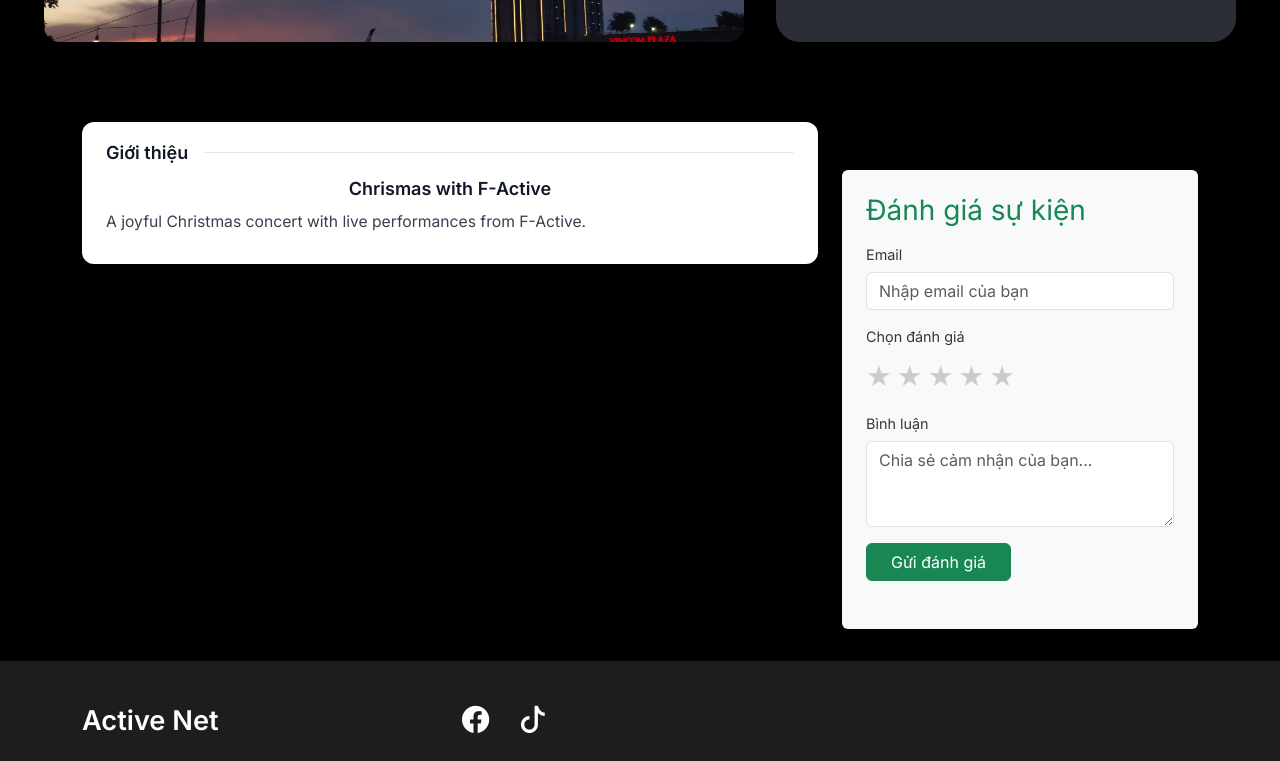
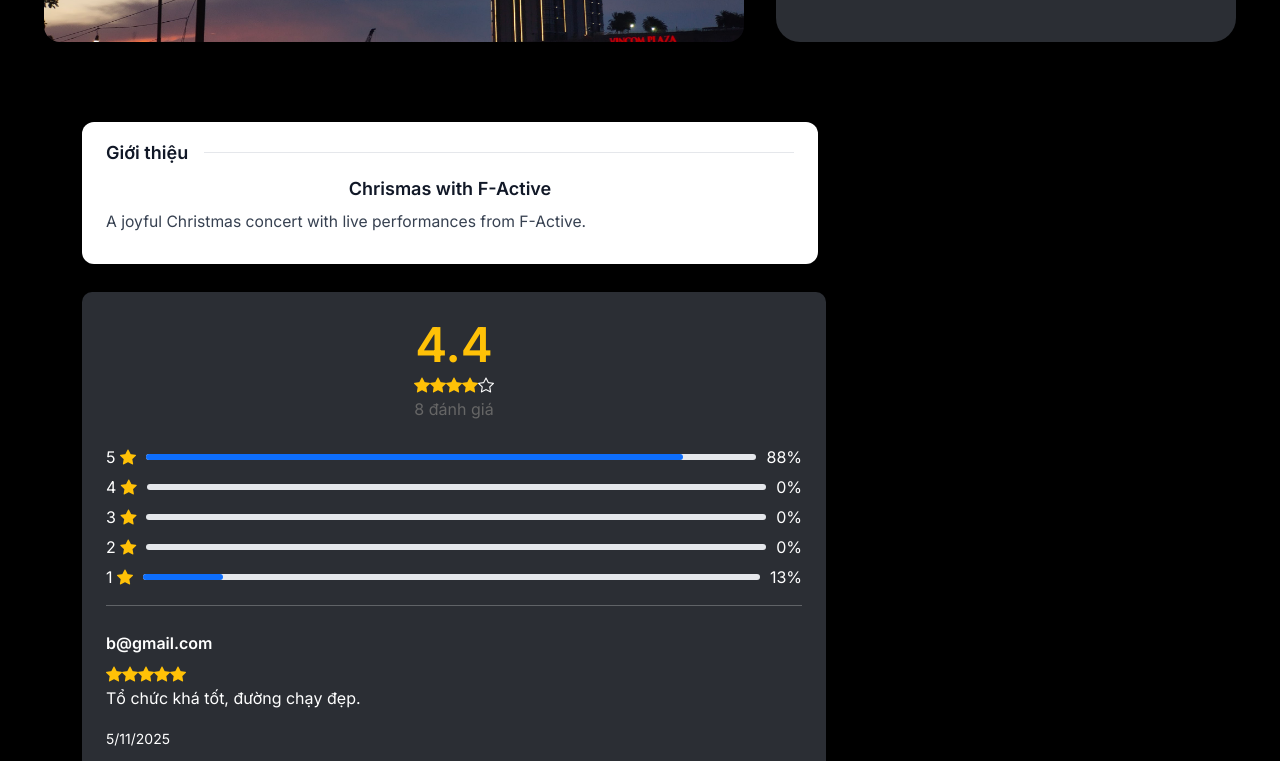
Before and after one commit to THNisme/FA25_FER202_GROUP_1, a React (Create React App) app: page /event/1 in a window 1280 px wide. Shown: the part 460-1221 px from the top of the page. Built offline with nearby package versions, Linux system fonts and the light colour scheme; data requests are answered from the project's data file; grey boxes are pictures that could not be loaded.

Commit message:
review Box

```diff
--- a/src/api/reviewBoxApi.js
+++ b/src/api/reviewBoxApi.js
@@ -0,0 +1,22 @@
+const BASE_URL = "http://localhost:5000/events";
+
+/**
+ * Lấy danh sách review theo ID sự kiện
+ */
+export const getReviewsByEvent = async (eventId) => {
+  try {
+    if (!eventId) return [];
+
+    const res = await fetch(`${BASE_URL}/${eventId}`);
+    if (!res.ok) {
+      console.error("Không lấy được event", res.status);
+      return [];
+    }
+
+    const event = await res.json();
+    return Array.isArray(event.reviews) ? event.reviews : [];
+  } catch (err) {
+    console.error("API Get Reviews Error:", err);
+    return [];
+  }
+};
--- a/src/components/ReviewBox.js
+++ b/src/components/ReviewBox.js
@@ -1,110 +1,83 @@
-import React, { useState } from "react";
-import { addReviewToEvent } from "../api/reviewBoxApi";
-import { Form, Button, Alert } from "react-bootstrap";
+import { useEffect, useState } from "react";
+import { getReviewsByEvent } from "../api/reviewBoxApi";
+import "../css/reviewbox.css";
 
-const ReviewBox = ({ eventId }) => {
-  const [formData, setFormData] = useState({
-    email: "",
-    rating: 0,
-    comment: "",
-  });
-  const [alert, setAlert] = useState(null);
+export default function ReviewBox({ eventId }) {
+  const [reviews, setReviews] = useState([]);
 
-  const handleChange = (e) => {
-    setFormData({ ...formData, [e.target.name]: e.target.value });
-  };
+  useEffect(() => {
+    const load = async () => {
+      const data = await getReviewsByEvent(eventId);
+      setReviews(data || []);
+    };
+    load();
+  }, [eventId]);
 
-  const handleRating = (value) => {
-    setFormData({ ...formData, rating: value });
-  };
+  if (!reviews.length) return <p className="text">Chưa có đánh giá nào.</p>;
 
-  const handleSubmit = async (e) => {
-    e.preventDefault();
-    const { email, rating, comment } = formData;
+  const avgRating =
+    reviews.reduce((sum, r) => sum + r.rating, 0) / reviews.length;
 
-    if (!email.trim() || !rating || !comment.trim()) {
-      setAlert({ type: "danger", message: "Vui lòng điền đầy đủ thông tin!" });
-      return;
-    }
+  // Tỷ lệ sao
+  const starCount = [1,2,3,4,5].map(star => ({
+    star,
+    percent: Math.round(
+      (reviews.filter(r => Math.round(r.rating) === star).length / reviews.length) * 100
+    )
+  })).reverse(); // Đảo để hiện 5 → 1
 
-    try {
-      await addReviewToEvent(eventId, {
-        email,
-        rating: parseFloat(rating),
-        comment,
-      });
-      setAlert({ type: "success", message: "🎉 Cảm ơn bạn đã gửi đánh giá!" });
-      setFormData({ email: "", rating: 0, comment: "" });
-    } catch (error) {
-      console.error(error);
-      setAlert({ type: "danger", message: "Không thể gửi đánh giá!" });
-    }
+  // Render sao không nửa
+  const renderStars = (rating) => {
+    const full = Math.round(rating);
+    return (
+      <>
+        {[...Array(full)].map((_, i) => (
+          <i key={i} className="bi bi-star-fill text-warning"></i>
+        ))}
+        {[...Array(5-full)].map((_, i) => (
+          <i key={i} className="bi bi-star text"></i>
+        ))}
+      </>
+    );
   };
 
   return (
-    <div className="review-box p-4 bg-light rounded shadow-sm mt-5">
-      <h3 className="mb-3 text-success">Đánh giá sự kiện</h3>
+    <div className="review-box-container">
 
-      {alert && (
-        <Alert
-          variant={alert.type}
-          onClose={() => setAlert(null)}
-          dismissible
-          className="mb-3"
-        >
-          {alert.message}
-        </Alert>
-      )}
+      {/* Tổng rating */}
+      <div className="summary-box">
+        <h1 className="avg-rating">{avgRating.toFixed(1)}</h1>
+        <div>{renderStars(avgRating)}</div>
+        <p className="total-reviews">{reviews.length} đánh giá</p>
+      </div>
 
-      <Form onSubmit={handleSubmit} className="mb-4">
-        <Form.Group className="mb-3">
-          <Form.Label>Email</Form.Label>
-          <Form.Control
-            type="email"
-            name="email"
-            placeholder="Nhập email của bạn"
-            value={formData.email}
-            onChange={handleChange}
-          />
-        </Form.Group>
+      {/* Thanh tỷ lệ sao */}
+      <div className="rating-bars">
+        {starCount.map((s, i) => (
+          <div key={i} className="rating-row">
+            <span>{s.star} <i className="bi bi-star-fill text-warning"></i></span>
+            <div className="bar">
+              <div className="bar-fill" style={{width: `${s.percent}%`}}></div>
+            </div>
+            <span className="percent">{s.percent}%</span>
+          </div>
+        ))}
+      </div>
 
-        <Form.Group className="mb-3">
-          <Form.Label>Chọn đánh giá</Form.Label>
-          <div className="rating-stars d-flex align-items-center">
-            {[1, 2, 3, 4, 5].map((star) => (
-              <span
-                key={star}
-                onClick={() => handleRating(star)}
-                style={{
-                  fontSize: "1.8rem",
-                  color: star <= formData.rating ? "#FFD700" : "#ccc",
-                  cursor: "pointer",
-                  marginRight: "5px",
-                }}
-              >
-                ★
-              </span>
-            ))}
-          </div>
-        </Form.Group>
+      <hr />
 
-        <Form.Group className="mb-3">
-          <Form.Label>Bình luận</Form.Label>
-          <Form.Control
-            as="textarea"
-            name="comment"
-            rows={3}
-            placeholder="Chia sẻ cảm nhận của bạn..."
-            value={formData.comment}
-            onChange={handleChange}
-          />
-        </Form.Group>
-        <Button variant="success" type="submit" className="px-4">
-          Gửi đánh giá
-        </Button>
-      </Form>
+      {/* Danh sách review */}
+      {reviews.map(r => (
+        <div key={r.id} className="review-item">
+          <h6 className="fw-bold">{r.email}</h6>
+          <div>{renderStars(r.rating)}</div>
+          <p>{r.comment}</p>
+          <small className="text">
+            {new Date(r.date).toLocaleDateString("vi-VN")}
+          </small>
+        </div>
+      ))}
+
     </div>
   );
-};
-
-export default ReviewBox;
+}
--- /dev/null
+++ b/src/css/reviewbox.css
@@ -0,0 +1,50 @@
+.review-box-container {
+  background: #2B2E34;
+  border-radius: 10px;
+  padding: 1.5rem;
+}
+
+.summary-box {
+  text-align: center;
+  margin-bottom: 1.5rem;
+}
+
+.avg-rating {
+  font-size: 48px;
+  font-weight: bold;
+  color: #FFC107;
+  margin-bottom: 0;
+}
+
+.total-reviews {
+  color: #666;
+}
+
+
+.rating-bars .rating-row {
+  display: flex;
+  align-items: center;
+  margin: 6px 0;
+}
+
+.rating-bars .bar {
+  flex-grow: 1;
+  height: 6px;
+  background: #e5e7eb;
+  margin: 0 10px;
+  border-radius: 4px;
+}
+
+.rating-bars .bar-fill {
+  height: 100%;
+  background: #0d6efd;
+  border-radius: 4px;
+}
+
+.review-item {
+  border-bottom: 1px solid #eee;
+  padding: 12px 0;
+}
+.review-item:last-child {
+  border-bottom: none;
+}
--- a/src/pages/EventDetailPage.js
+++ b/src/pages/EventDetailPage.js
@@ -60,11 +60,13 @@ const EventDetailPage = () => {
     <div className="col-lg-8">
       <IntroCard title={event.title} description={event.description} />
     </div>
+    <div className="col-lg-4">
 
-    <div className="col-lg-4">
+    </div>
+  </div>
+  <div className="col-lg-8">
       <ReviewBox eventId={id} />
     </div>
-  </div>
 </div>
     </div>
   );
```
